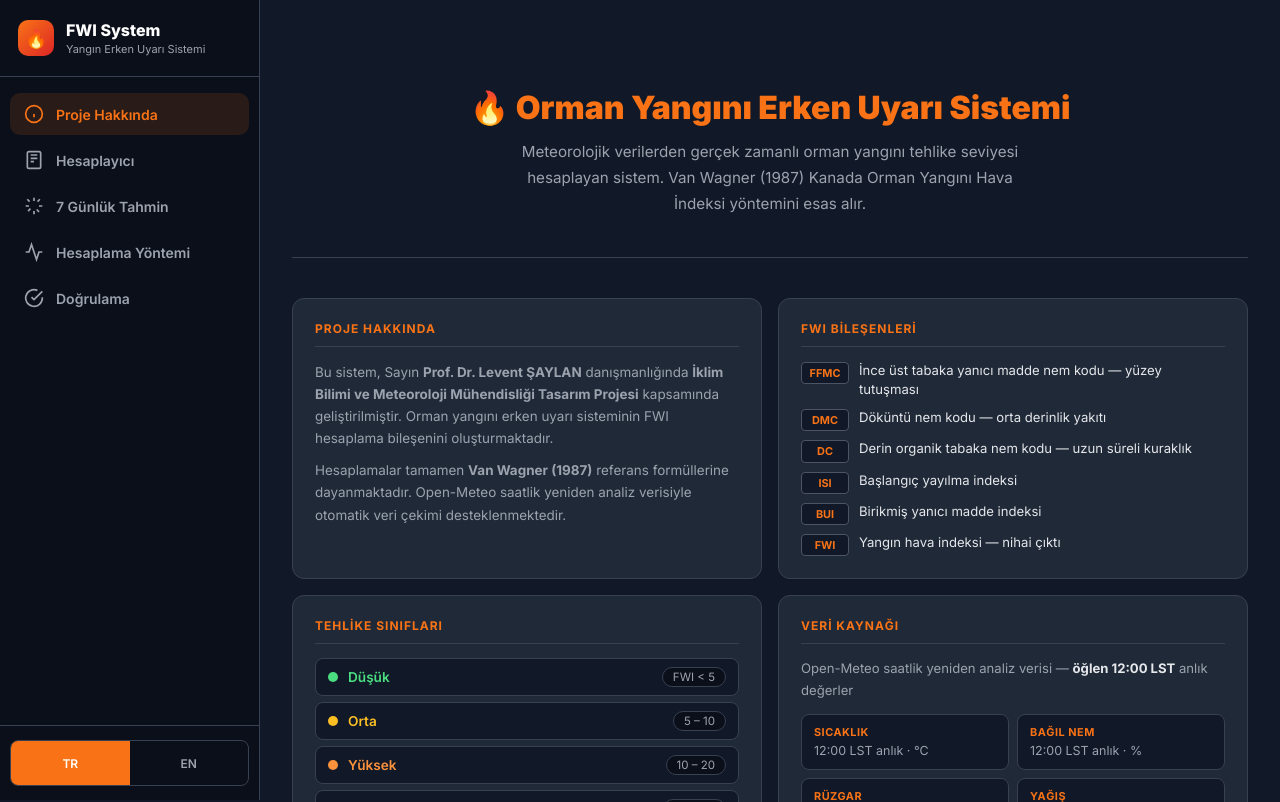
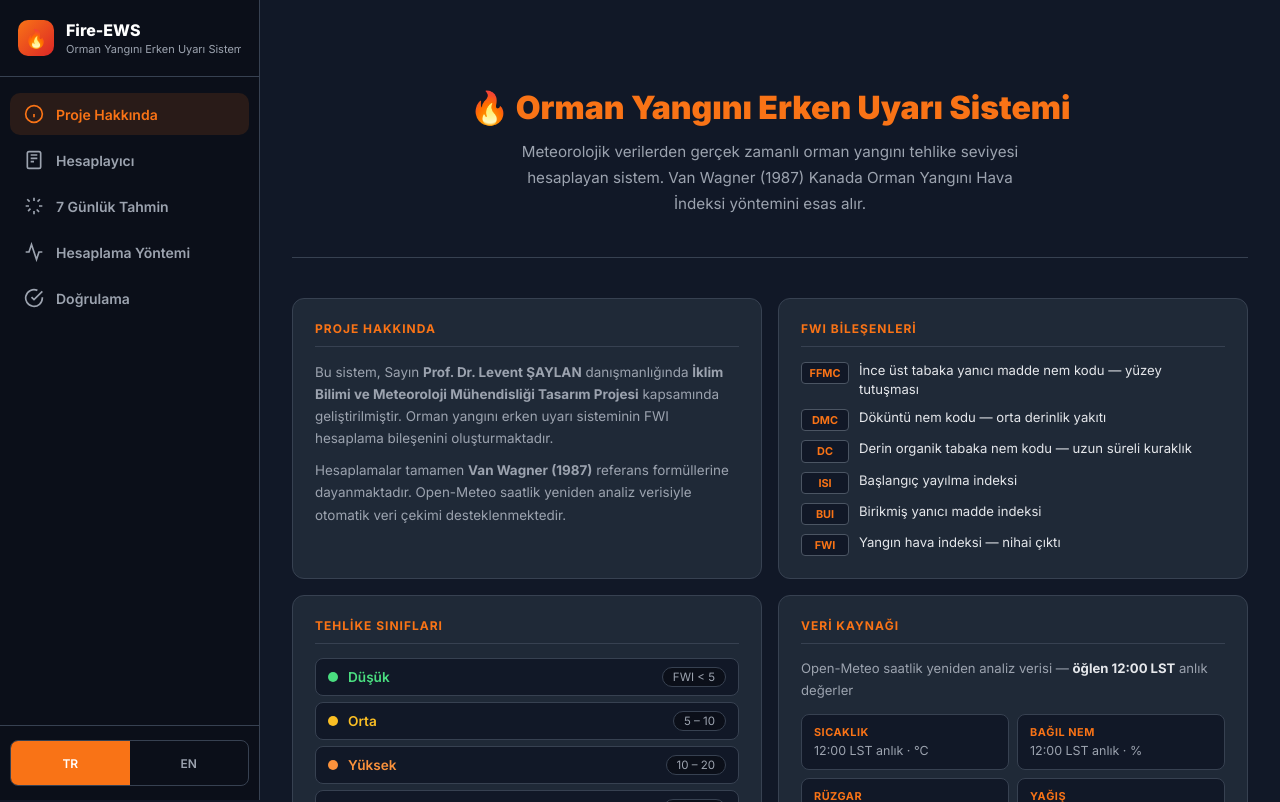
Before and after one commit to MrFBaker/orman-yangini, a Flask app: template templates/index_v2.html in a window 1280 px wide. Shown: the top 802 px of the page. Run offline with Flask 3, Linux system fonts and the light colour scheme; the template is opened without the code that fills it, so the values that code supplies are empty.

Commit message:
FWI System → Fire-EWS, subtitle güncellendi
Co-Authored-By: Claude Opus 4.6 (1M context) <noreply@anthropic.com>

```diff
--- a/templates/index_v2.html
+++ b/templates/index_v2.html
@@ -900,7 +900,7 @@
 <div class="mobile-header">
   <button class="hamburger" onclick="toggleSidebar()" aria-label="Menü">&#9776;</button>
   <div class="sidebar-logo">&#x1F525;</div>
-  <span class="mob-title">FWI System</span>
+  <span class="mob-title">Fire-EWS</span>
 </div>
 <div class="overlay" id="overlay" onclick="toggleSidebar()"></div>
 
@@ -911,8 +911,8 @@
   <div class="sidebar-header">
     <div class="sidebar-logo">&#x1F525;</div>
     <div class="sidebar-title">
-      FWI System
-      <span data-i18n="nav_subtitle">Yangın Erken Uyarı Sistemi</span>
+      Fire-EWS
+      <span data-i18n="nav_subtitle">Orman Yangını Erken Uyarı Sistemi</span>
     </div>
   </div>
 
@@ -2089,7 +2089,7 @@
   /* ═══════════ i18n TRANSLATIONS ═══════════ */
   const I18N = {
     tr: {
-      nav_subtitle: "Yangın Erken Uyarı Sistemi",
+      nav_subtitle: "Orman Yangını Erken Uyarı Sistemi",
       nav_about: "Proje Hakkında",
       nav_calc: "Hesaplayıcı",
       nav_method: "Hesaplama Yöntemi",
@@ -2211,7 +2211,7 @@
       forecast_days: ["Pazar","Pazartesi","Salı","Çarşamba","Perşembe","Cuma","Cumartesi"],
     },
     en: {
-      nav_subtitle: "Fire Early Warning System",
+      nav_subtitle: "Forest Fire Early Warning System",
       nav_about: "About",
       nav_calc: "Calculator",
       nav_method: "Methodology",
```
